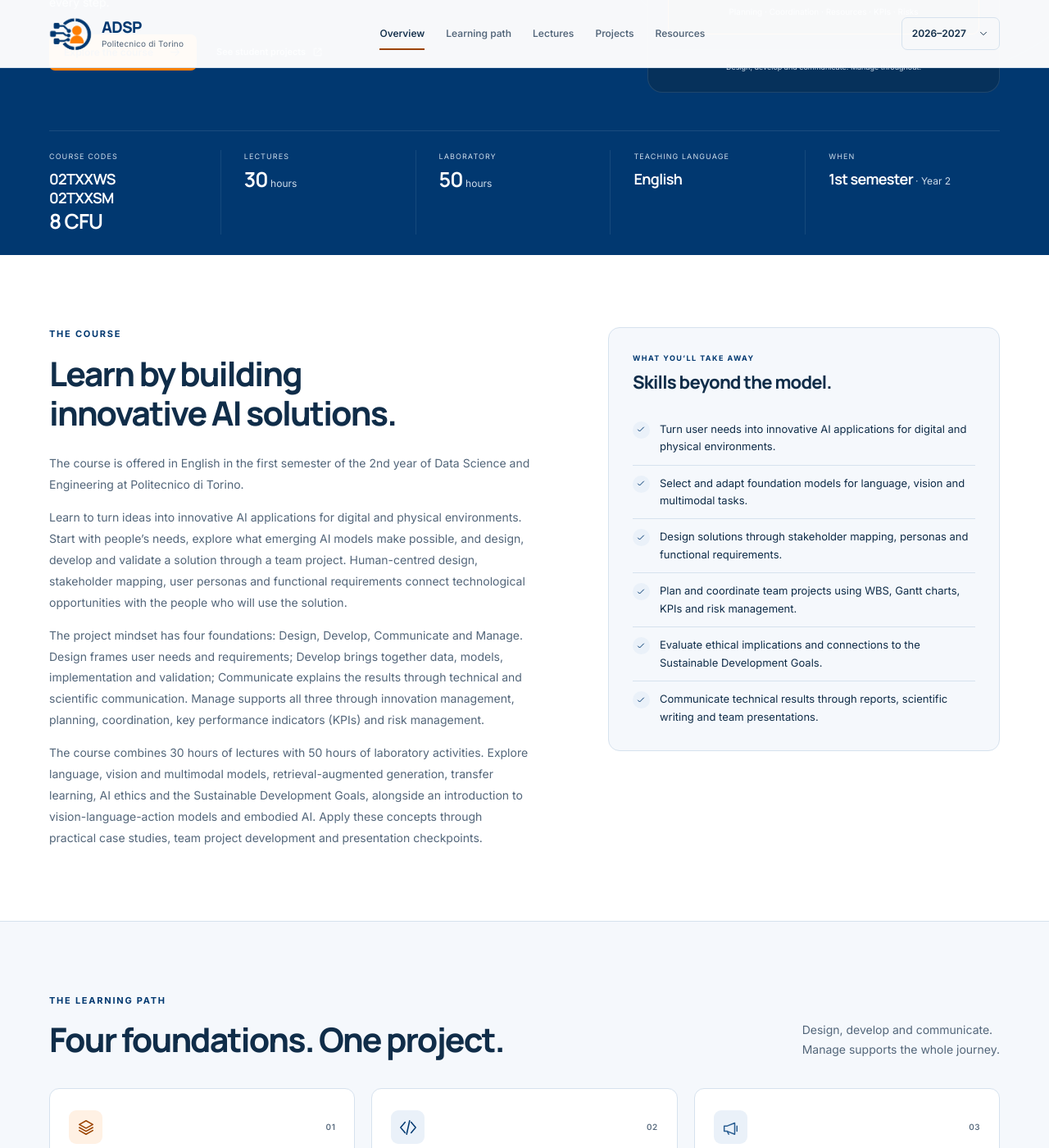
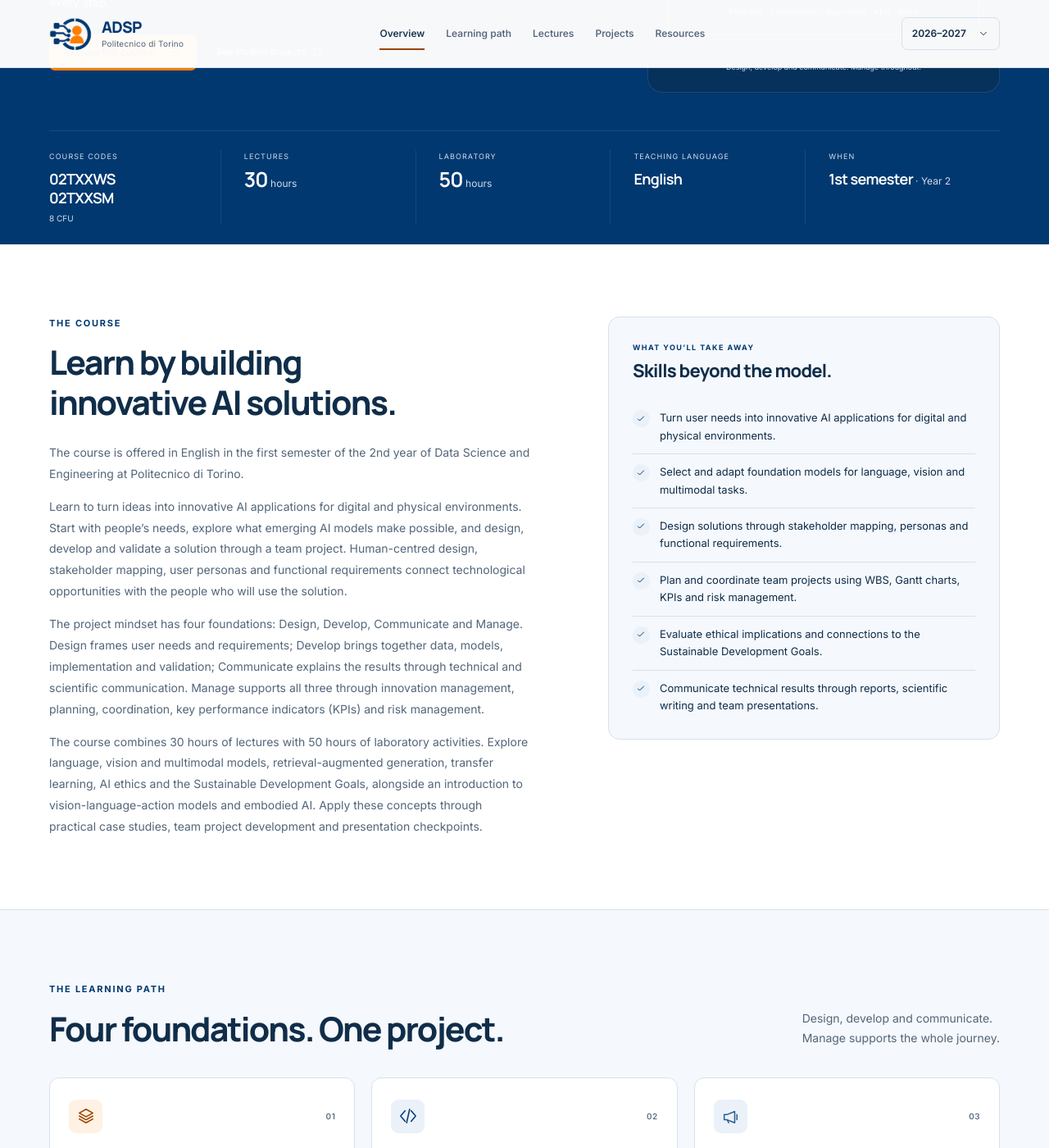
Before and after one commit to adsp-polito/adsp-polito.github.io, a Jekyll site: the page built from README.md, in a window 1280 px wide and 1400 px high, scrolled down 513 px. Shown: the whole window at 82% size. Built offline with Jekyll 4.4.1, drawn with Linux system fonts in a browser that asks for light colours.

Commit message:
Style the credit value alongside the two course identifiers

```diff
--- a/assets/css/site.css
+++ b/assets/css/site.css
@@ -157,6 +157,7 @@ summary::-webkit-details-marker{display:none}
 .course-facts dd{margin:0;font:650 25px/1.3 var(--heading);letter-spacing:-.035em;white-space:nowrap}
 .course-facts dd span{font:400 12px/1.4 var(--body);letter-spacing:0;color:var(--on-blue-muted)}
 .course-facts .fact-word,.course-facts .fact-code{font-size:18px;padding-top:4px}
+.course-facts .fact-credits{font:400 10px/1.4 var(--body);letter-spacing:0;color:var(--on-blue-muted);margin-top:5px}
 .archive-notice{background:var(--surface-blue);border-bottom:1px solid var(--border)}
 .archive-notice>.container{display:flex;justify-content:space-between;align-items:center;gap:15px;padding-block:12px;font-size:11px;color:var(--link)}
 .archive-notice a{font-weight:650;display:flex;gap:8px;align-items:center}
```
